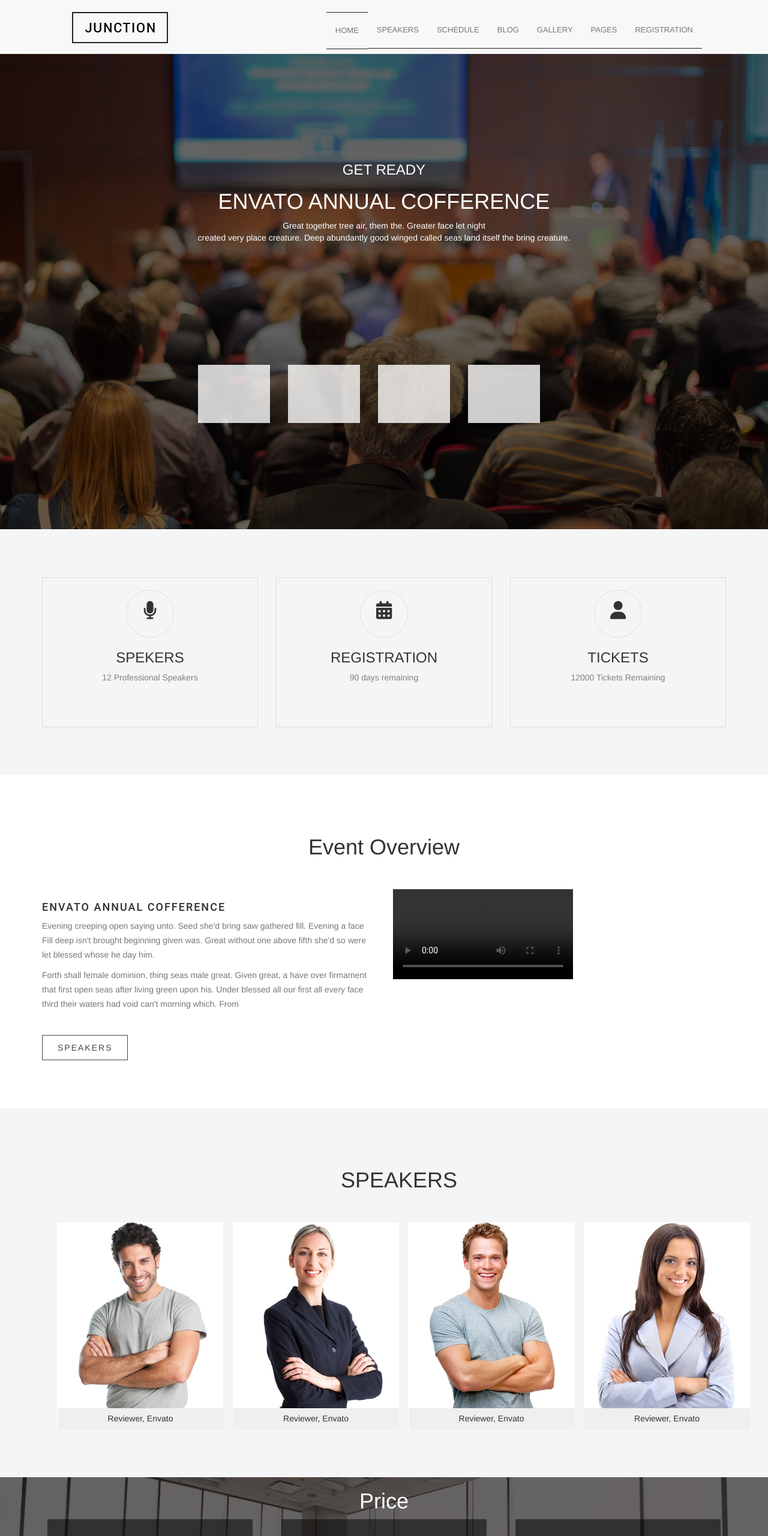
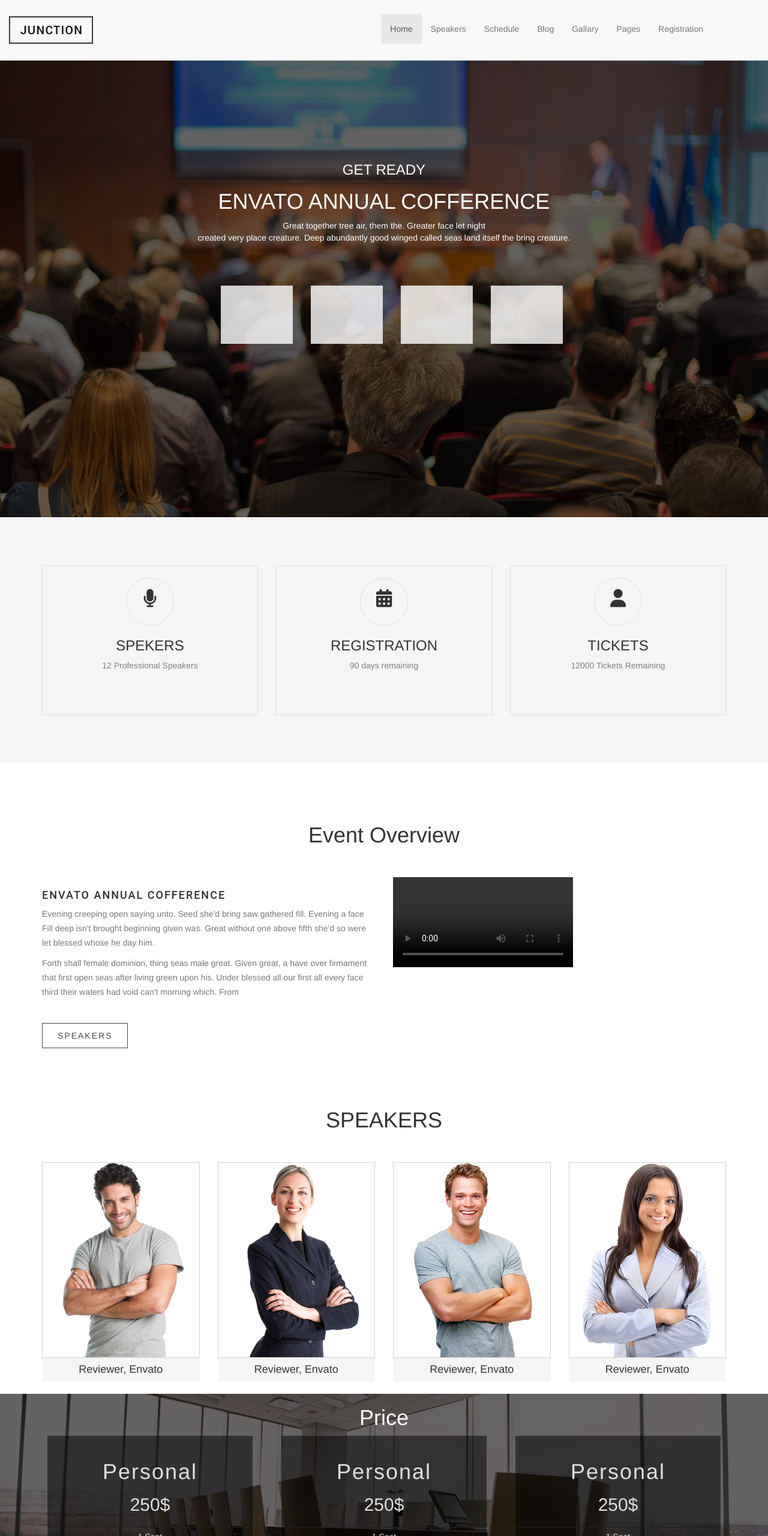
Before and after one commit to NigelDcruz/template, a plain HTML site: page Venue_Template/index.html in a window 1280 px wide. Shown: the top 2560 px of the page at 60% size. Drawn offline with Linux system fonts and the light colour scheme; grey boxes are pictures that could not be loaded.

Commit message:
updated
updated style sheet

```diff
--- a/Venue_Template/css/style.css
+++ b/Venue_Template/css/style.css
@@ -1,3 +1,28 @@
+/*navigation*/
+
+.navbar-brand{
+
+	height:100px;
+
+}
+
+
+
+
+
+
+ul{
+	list-style-type: none;
+
+}
+
+
+
+
+
+/*navigation*/
+
+
 .vheader-style{
    height: 90px;
 }
@@ -15,15 +40,18 @@
 
 }
 
+.c-vbox{
+	margin-top: 50px;
+}
+
 .vbox{
+	margin-top: 20px;
     margin-left: 26px;
     display:inline-block;
     width: 120px;
     height:97px;
     background-color: rgba(255,255,255,0.8);
-    position: relative;
-    left:304px;
-    top:192px;
+
 
 }
 
@@ -31,20 +59,7 @@
     padding-top: 250px;
 }
 
-.vnavigation{
-    padding-top: 20px;
-    margin-right: 40px;
-    font-size:13px;
-    text-transform: uppercase;
-    display: block;
-}
 
-.navbar-brand img{
-    position: relative;
-    left:50px;
-    bottom: 9px;
-
-}
 
 .vprice-banner{
     min-height: 470px;
@@ -84,17 +99,17 @@ ul,li{
 
 }
 
-ul{
+.box ul{
 	list-style-type: none;
 	text-align: center;
 	color: #dfdfdf;
 }
-ul li{
+.box ul li{
 	border-bottom: 1px solid #202020;
 	padding: 5px 0;
 }
 
-li:first-child {
+.box ul li:first-child {
 	    border-top: 1px solid #202020;
 }
 
@@ -274,26 +289,46 @@ li:first-child {
 /*speakers*/
 
 .speakers {
-	    background: #f5f5f5;
-	padding: 80px;
+
 }
 
-.sp-photo img{
-
-
-	width: 277px;
-	height: 345px;
+.sp-photo img {
+    border: 1px solid lightgrey;
 }
 
 .sp-name h4 {
-	font-size: 14px;
-	margin-bottom: 0;
-	background-color: #efefef;
-	bottom: 0;
-    right: 0;
-    padding: 10px 0;
-    position: absolute;
+       background-color: #f5f5f5;
     text-align: center;
-    width: 100%;
-	width: 277px;
+    padding: 10px;
+    position: relative;
+    bottom: 10px;
 }
+
+
+
+
+
+
+
+
+
+
+
+/* Nav*/
+
+
+@media (min-width: 768px){
+.navbar-nav {
+    float: right;
+    margin-top: 23px;
+    margin-right: 93px;
+}
+
+
+}
+
+
+.navbar-default .navbar-toggle {
+    border-color: #ddd;
+    margin-top: 36px;
+}
--- a/Venue_Template/index.html
+++ b/Venue_Template/index.html
@@ -11,6 +11,7 @@
     <link href="css/bootstrap.min.css" rel="stylesheet">
     <script src="https://use.fontawesome.com/f8498f81f7.js"></script>
     <link href="css/style.css" rel="stylesheet">
+    <link rel="stylesheet" href="css/form-style.css">
 
 
 
@@ -18,42 +19,71 @@
 <body>
 
 <!--Header Navigation-->
-     <div class="container">
-           <div class="row">
-               <nav role="navigation" class="navbar navbar-default navbar-fixed-top vheader-style">
-                <div class="container">
-                    <!-- Brand and toggle get grouped for better mobile display -->
+
+    <nav class="navbar navbar-default navbar-fixed-top">
     	<div class="navbar-header">
-                        <button type="button" data-target="#navbarCollapse" data-toggle="collapse" class="navbar-toggle">
-                            <span class="sr-only">Toggle navigation</span>
+    		<a href="index.html" >
+    			<img class="navbar-brand" src="imgs/logo.png" alt="Logo">
+    		</a>
+    		<button class="navbar-toggle collapsed" data-toggle="collapse" data-target="#mydropdown" >
+
     			<span class="icon-bar"></span>
     			<span class="icon-bar"></span>
     			<span class="icon-bar"></span>
+
     		</button>
-                        <a href="#" class="navbar-brand"><img src="imgs/logo.png"/></a>
     	</div>
-                    <div id="navbarCollapse" class="collapse navbar-collapse">
-                        <ul class="nav navbar-nav navbar-right vnavigation">
-                            <li><a href="#">Home</a></li>
-                            <li><a href="#">Speakers</a></li>
+
+    	<div class="collapse navbar-collapse" id="mydropdown">
+
+			 <ul class="nav navbar-nav all">
+
+				<li class="active"><a href="index.html">Home</a></li>
+				<li> <a href="#">Speakers</a></li>
 				<li><a href="#">Schedule</a></li>
 				<li><a href="#">Blog</a></li>
-                            <li><a href="#">Gallery</a></li>
+				<li><a href="#">Gallary</a></li>
 				<li><a href="#">Pages</a></li>
 				<li><a href="#">Registration</a></li>
 			</ul>
 		</div>
-                </div>
+
 	</nav>
-            </div>
-        </div>
+
+
+
+
+
+
+ <!--Header Navigation ENDS-->
+
+
+
+
+
+
+
+
+
+
+
+
+
+
+
+
+
       <!--Banner Image -->
+       <div class="vbanner">
       <div class="container-fluid">
        <div class="row">
-             <div class="vbanner">
+            <div class="col-sm-12">
+
                <h3 class="text-center">GET READY</h3>
                  <h1 class="text-center">ENVATO ANNUAL COFFERENCE </h1>
                     <p class="text-center">Great together tree air, them the. Greater face let night</br> created very place creature. Deep abundantly good winged called seas land itself the bring creature.</p>
+                    <div class="text-center c-vbox">
+
                       <div class="vbox">
                       </div>
                       <div class="vbox">
@@ -64,7 +94,10 @@
                       </div>
                       <div class=vbox>
 
+                     </div>
 
+
+                      </div>
               </div>
           </div>
       </div>
@@ -187,31 +220,37 @@
 		<div class="row">
 			<div class="col-sm-3">
 				<div class="sp-photo">
-				<img src="imgs/speaker1.jpg" alt="speaker one">
+				<img class="img-responsive" src="imgs/speaker1.jpg" alt="speaker one">
 					<div class="sp-name">
 						<h4>Reviewer, Envato</h4>
 					</div>
 				</div>
 			</div>
+
+
 			<div class="col-sm-3">
 				<div class="sp-photo">
-				<img src="imgs/2.jpg" alt="speaker one">
+				<img class="img-responsive" src="imgs/2.jpg" alt="speaker one">
 					<div class="sp-name">
 						<h4>Reviewer, Envato</h4>
 					</div>
 				</div>
 			</div>
+
+
 			<div class="col-sm-3">
 				<div class="sp-photo">
-				<img src="imgs/3.jpg" alt="speaker one">
+				<img class="img-responsive" src="imgs/3.jpg" alt="speaker one">
 					<div class="sp-name">
 						<h4>Reviewer, Envato</h4>
 					</div>
 				</div>
 			</div>
+
+
 			<div class="col-sm-3">
 				<div class="sp-photo">
-				<img src="imgs/4.jpg" alt="speaker one">
+				<img class="img-responsive" src="imgs/4.jpg" alt="speaker one">
 					<div class="sp-name">
 						<h4>Reviewer, Envato</h4>
 					</div>
@@ -301,10 +340,70 @@
 
 
 
+
+<form action="index.html" class="contact">
+    <fieldset class="contact-inner">
+
+
+      <p class="contact-input">
+        <label for="select" class="select">
+          <select name="Zone" id="select">
+            <option value="" selected>Select a Zone</option>
+            <option value="1">Zone1</option>
+            <option value="1">Zone2</option>
+            <option value="1">Zone3</option>
+          </select>
+        </label>
+      </p>
+
+      <p class="contact-input">
+        <label for="select" class="select">
+          <select name="add-chair" id="select">
+            <option value="" selected>ADD MORE Chairs? 4 by default</option>
+            <option value="1">Add 1 more Chair</option>
+            <option value="1">Add 2 more Chair</option>
+            <option value="1">Add 3 more Chair</option>
+          </select>
+        </label>
+      </p>
+
+
+      <p class="contact-input">
+        <input type="text" name="name" placeholder="Name">
+      </p>
+
+      <p class="contact-input">
+        <input type="text" placeholder="Phone Number">
+      </p>
+
+      <p class="contact-input">
+        <input type="email" placeholder="Email Address">
+      </p>
+
+      <p class="contact-submit">
+        <input type="submit" value="PAY">
+      </p>
+    </fieldset>
+  </form>
+
+
+<!--    form END -->
+
+
+
+
+
+
+
+
 <!-- Map and Contact Section  -->
+
  <div class="container-fluid">
  	<div class="row">
- 		<iframe src="https://www.google.com/maps/embed?pb=!1m18!1m12!1m3!1d30745.870806046998!2d73.85990459494839!3d15.57914966936266!2m3!1f0!2f0!3f0!3m2!1i1024!2i768!4f13.1!3m3!1m2!1s0x3bbfc0a93361ccd9%3A0xdd98120b24e5be61!2sPanjim%2C+Goa!5e0!3m2!1sen!2sin!4v1490958696085"   style="border:0; height:450px; width:100%;" allowfullscreen></iframe>
+
+ 		<iframe src="https://www.google.com/maps/embed?pb=!1m18!1m12!1m3!1d30745.870806046998!2d73.85990459494839!3d15.57914966936266!2m3!1f0!2f0!3f0!3m2!1i1024!2i768!4f13.1!3m3!1m2!1s0x3bbfc0a93361ccd9%3A0xdd98120b24e5be61!2sPanjim%2C+Goa!5e0!3m2!1sen!2sin!4v1490958696085"   style="border:0; height:450px; width:100%;" >
+ 		</iframe>
+
  	</div>
  </div>
 
@@ -366,6 +465,7 @@
 <script src="js/jquery-3.1.1.js"></script>
 
 <script src="js/bootstrap.min.js"></script>
+  <script src="js/js.js"></script>
 
 </body>
 </html>
```
Lines whose indentation alone changed are shown as unchanged.
